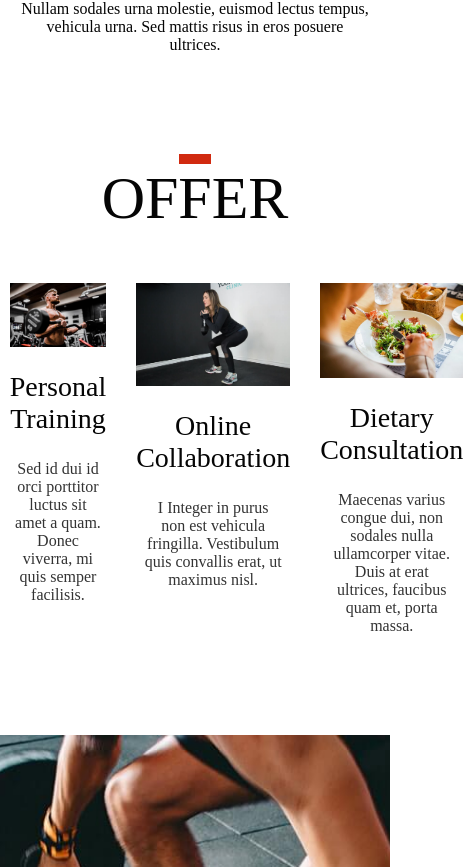
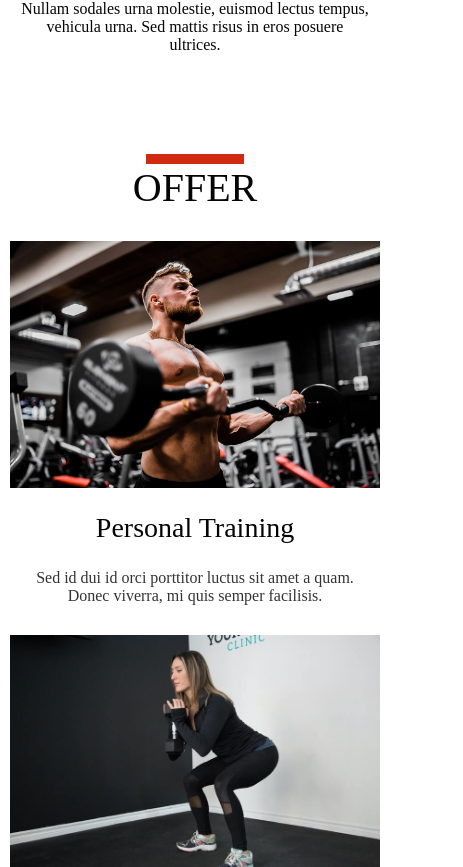
Before and after one commit to Macomi27/Personal-trainer-website, a React (Create React App) app: page / in a window 390 px wide. Shown: the part 1557-2424 px from the top of the page, 463 px wide, since content can reach past the window. Built offline with nearby package versions, Linux system fonts and the light colour scheme.

Commit message:
responsive offer section setup

```diff
--- a/src/components/Offer/Offer.css
+++ b/src/components/Offer/Offer.css
@@ -65,3 +65,23 @@ img{
     color: var(--neutral1);
     font-weight: 300;
 }
+
+@media (max-width: 767px){
+    .offer-section{
+        margin-bottom: 50px;
+    }
+
+    .offer-animation{
+        width: 25%;
+    }
+
+    .offer-section h2{
+        font-size: 40px;
+        margin-bottom: 30px;
+    }
+
+    .offer-content{
+        grid-template-columns: repeat(1, 1fr);
+    }
+
+}
```
